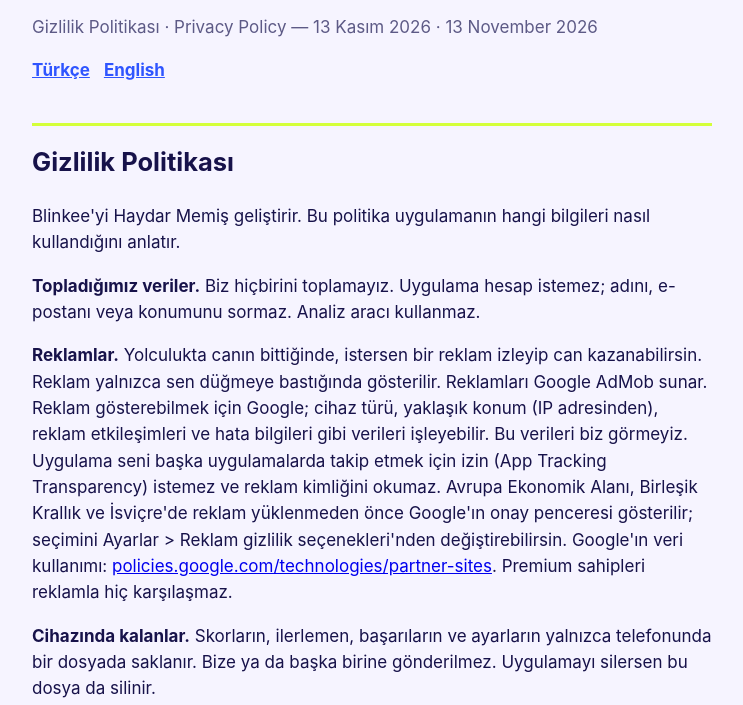
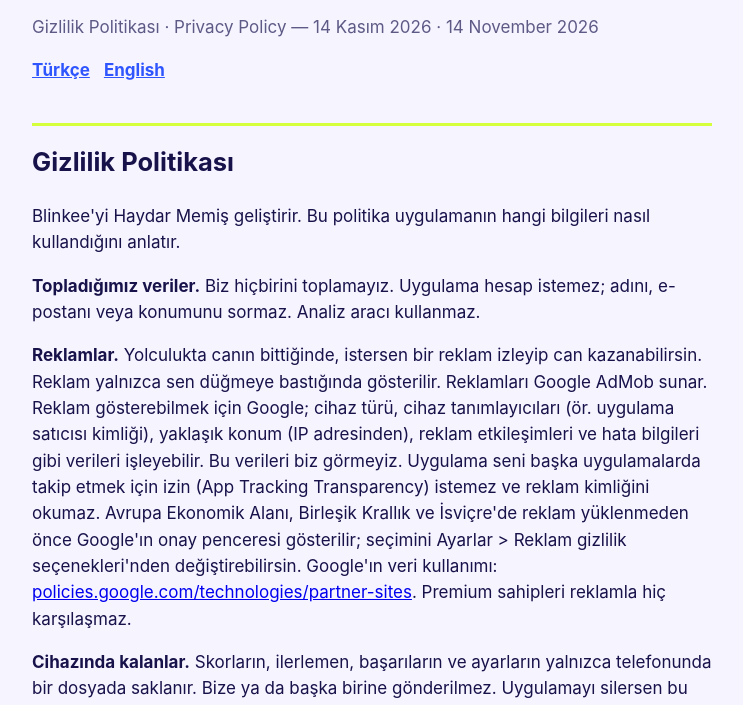
Before and after one commit to HaydarMemis/HaydarMemis.github.io, a plain HTML site: page blinkee/privacy.html in a window 1280 px wide. Shown: the part 82-787 px from the top of the page, without its empty margins (268-1011 px from the left). Drawn offline with Linux system fonts and the light colour scheme.

Commit message:
Update privacy policy dates and ad data processing details

```diff
--- a/blinkee/privacy.html
+++ b/blinkee/privacy.html
@@ -16,13 +16,13 @@
 <body>
 <main>
 <h1>Blinkee</h1>
-<p class="muted">Gizlilik Politikası · Privacy Policy — 13 Kasım 2026 · 13 November 2026</p>
+<p class="muted">Gizlilik Politikası · Privacy Policy — 14 Kasım 2026 · 14 November 2026</p>
 <nav><a href="#tr">Türkçe</a><a href="#en">English</a></nav>
 
 <h2 id="tr">Gizlilik Politikası</h2>
 <p>Blinkee'yi Haydar Memiş geliştirir. Bu politika uygulamanın hangi bilgileri nasıl kullandığını anlatır.</p>
 <p><b>Topladığımız veriler.</b> Biz hiçbirini toplamayız. Uygulama hesap istemez; adını, e-postanı veya konumunu sormaz. Analiz aracı kullanmaz.</p>
-<p><b>Reklamlar.</b> Yolculukta canın bittiğinde, istersen bir reklam izleyip can kazanabilirsin. Reklam yalnızca sen düğmeye bastığında gösterilir. Reklamları Google AdMob sunar. Reklam gösterebilmek için Google; cihaz türü, yaklaşık konum (IP adresinden), reklam etkileşimleri ve hata bilgileri gibi verileri işleyebilir. Bu verileri biz görmeyiz. Uygulama seni başka uygulamalarda takip etmek için izin (App Tracking Transparency) istemez ve reklam kimliğini okumaz. Avrupa Ekonomik Alanı, Birleşik Krallık ve İsviçre'de reklam yüklenmeden önce Google'ın onay penceresi gösterilir; seçimini Ayarlar &gt; Reklam gizlilik seçenekleri'nden değiştirebilirsin. Google'ın veri kullanımı: <a href="https://policies.google.com/technologies/partner-sites">policies.google.com/technologies/partner-sites</a>. Premium sahipleri reklamla hiç karşılaşmaz.</p>
+<p><b>Reklamlar.</b> Yolculukta canın bittiğinde, istersen bir reklam izleyip can kazanabilirsin. Reklam yalnızca sen düğmeye bastığında gösterilir. Reklamları Google AdMob sunar. Reklam gösterebilmek için Google; cihaz türü, cihaz tanımlayıcıları (ör. uygulama satıcısı kimliği), yaklaşık konum (IP adresinden), reklam etkileşimleri ve hata bilgileri gibi verileri işleyebilir. Bu verileri biz görmeyiz. Uygulama seni başka uygulamalarda takip etmek için izin (App Tracking Transparency) istemez ve reklam kimliğini okumaz. Avrupa Ekonomik Alanı, Birleşik Krallık ve İsviçre'de reklam yüklenmeden önce Google'ın onay penceresi gösterilir; seçimini Ayarlar &gt; Reklam gizlilik seçenekleri'nden değiştirebilirsin. Google'ın veri kullanımı: <a href="https://policies.google.com/technologies/partner-sites">policies.google.com/technologies/partner-sites</a>. Premium sahipleri reklamla hiç karşılaşmaz.</p>
 <p><b>Cihazında kalanlar.</b> Skorların, ilerlemen, başarıların ve ayarların yalnızca telefonunda bir dosyada saklanır. Bize ya da başka birine gönderilmez. Uygulamayı silersen bu dosya da silinir.</p>
 <p><b>Satın almalar ve abonelik.</b> Premium'u (aylık ya da yıllık abonelik veya ömür boyu) Apple satar ve yönetir. Ödeme bilgilerini göremeyiz. Uygulama yalnızca Apple'dan "Premium sahibi mi, abonelik etkin mi" bilgisini alır. Aboneliği Ayarlar &gt; Apple hesabı &gt; Abonelikler bölümünden yönetebilir ya da iptal edebilirsin.</p>
 <p><b>Paylaşım.</b> Günün Beşlisi sonucunu paylaşırsan, iOS paylaşım menüsünde senin seçtiğin uygulamaya kısa bir skor metni gider. Paylaşmazsan hiçbir şey gitmez.</p>
@@ -33,7 +33,7 @@
 <h2 id="en">Privacy Policy</h2>
 <p>Blinkee is developed by Haydar Memiş. This policy explains what information the app uses and how.</p>
 <p><b>Data we collect.</b> None. The app asks for no account, name, email or location, and uses no analytics.</p>
-<p><b>Ads.</b> When you run out of lives in the Journey, you can choose to watch an ad for a life. An ad only plays when you tap the button. Ads are served by Google AdMob. To show ads, Google may process data such as device type, approximate location (from the IP address), ad interactions and error information. We never see this data. The app does not ask to track you across other apps (App Tracking Transparency) and does not read the advertising identifier. In the European Economic Area, the UK and Switzerland, Google's consent form is shown before any ad loads; you can change your choice in Settings &gt; Ad privacy options. How Google uses data: <a href="https://policies.google.com/technologies/partner-sites">policies.google.com/technologies/partner-sites</a>. Premium owners never see ads.</p>
+<p><b>Ads.</b> When you run out of lives in the Journey, you can choose to watch an ad for a life. An ad only plays when you tap the button. Ads are served by Google AdMob. To show ads, Google may process data such as device type, device identifiers (such as the identifier for vendors), approximate location (from the IP address), ad interactions and error information. We never see this data. The app does not ask to track you across other apps (App Tracking Transparency) and does not read the advertising identifier. In the European Economic Area, the UK and Switzerland, Google's consent form is shown before any ad loads; you can change your choice in Settings &gt; Ad privacy options. How Google uses data: <a href="https://policies.google.com/technologies/partner-sites">policies.google.com/technologies/partner-sites</a>. Premium owners never see ads.</p>
 <p><b>What stays on your device.</b> Your scores, progress, achievements and settings are stored only in a file on your phone. They are not sent to us or anyone else. Deleting the app deletes that file.</p>
 <p><b>Purchases and subscription.</b> Premium (monthly or yearly subscription, or lifetime) is sold and managed by Apple. We never see your payment details. The app only asks Apple whether you own Premium and whether a subscription is active. Manage or cancel the subscription in Settings &gt; Apple Account &gt; Subscriptions.</p>
 <p><b>Sharing.</b> If you share your Daily Five result, a short score text goes to the app you choose in the iOS share sheet. If you don't share, nothing is sent.</p>
```
